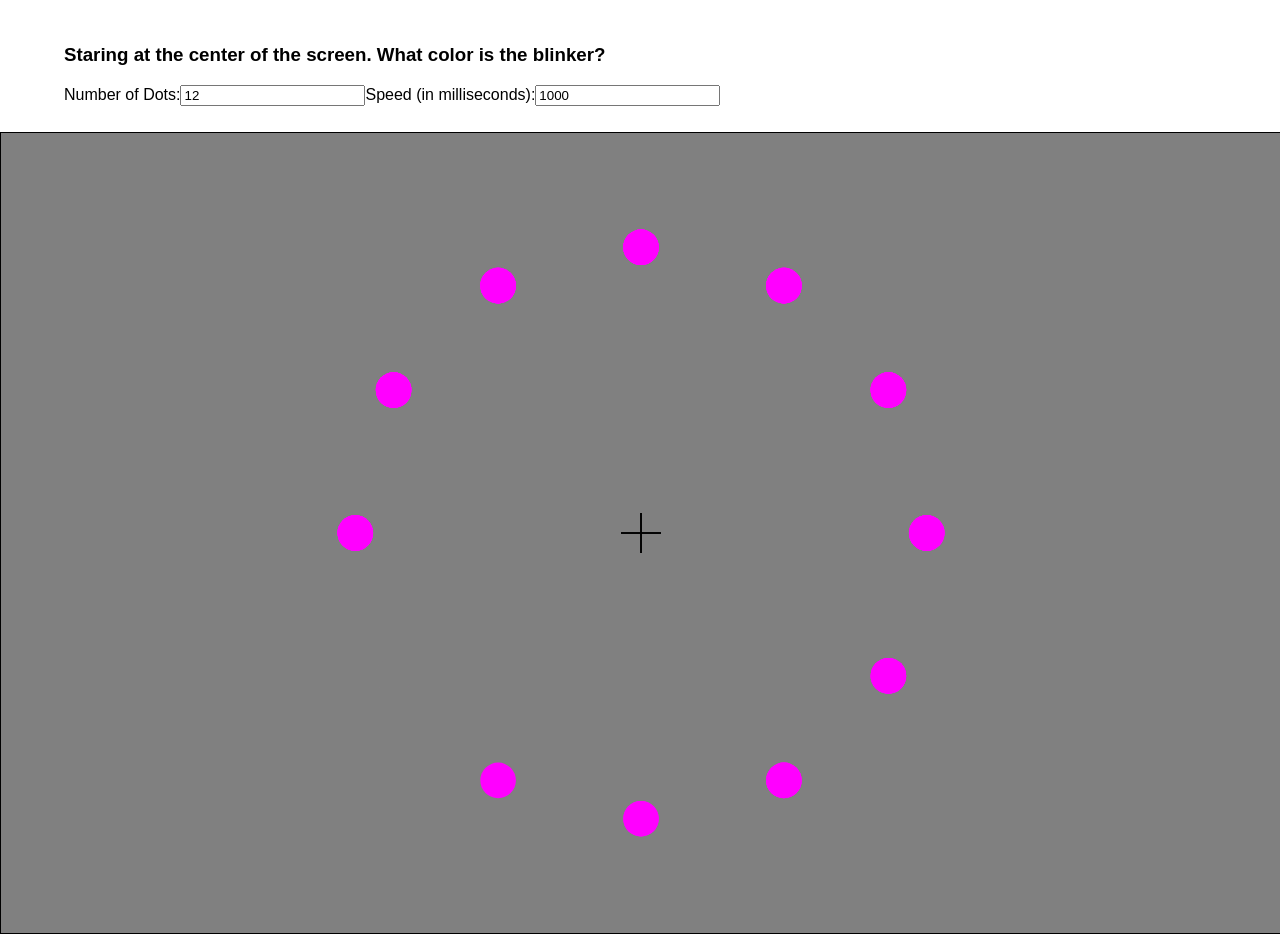
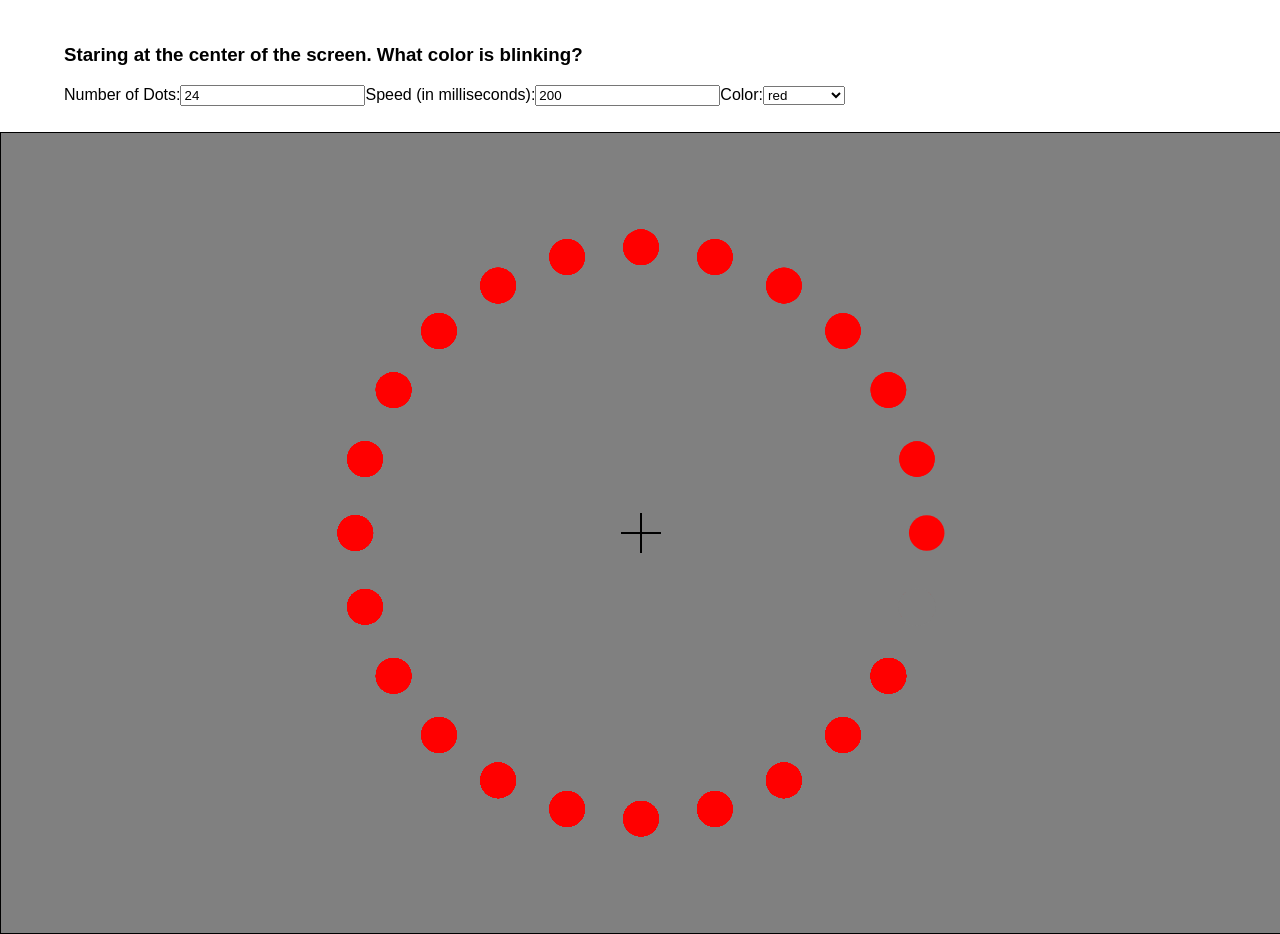
Before and after one commit to xyzy10/react-optical, a React (Create React App) app: page / in a window 1280 px wide. Built offline with nearby package versions, Linux system fonts and the light colour scheme.

Commit message:
added color option

```diff
--- a/src/App.js
+++ b/src/App.js
@@ -7,16 +7,18 @@ import ControlForm from './Components/ControlForm/ControlForm';
 class App extends Component {
   constructor(props) {
     super(props);
-    this.handleOnNumCircleChange = this.handleOnNumCircleChange.bind(this);
+    this.handleNumCircleChange = this.handleNumCircleChange.bind(this);
     this.handleRenderIntervalChange = this.handleRenderIntervalChange.bind(this);
+    this.handleCircleColorChange = this.handleCircleColorChange.bind(this);
 
     this.state = {
-      numberCircle: 12,
-      renderInterval: 1000
+      numberCircle: 24,
+      renderInterval: 200,
+      circleColor: 'red'
     };
   }
 
-  handleOnNumCircleChange(numberCircle) {
+  handleNumCircleChange(numberCircle) {
     this.setState({
       numberCircle: numberCircle
     });
@@ -25,6 +27,12 @@ class App extends Component {
   handleRenderIntervalChange(renderInterval) {
     this.setState({
       renderInterval: renderInterval
+    });
+  }
+
+  handleCircleColorChange(circleColor) {
+    this.setState({
+      circleColor: circleColor
     });
   }
 
@@ -38,6 +46,7 @@ class App extends Component {
 
     const numberCircle = this.state.numberCircle;
     const renderInterval = this.state.renderInterval;
+    const circleColor = this.state.circleColor;
     const myCanvasID = "myCanvas";
 
     // Reset the canvas.
@@ -47,17 +56,20 @@ class App extends Component {
       ctx.clearRect(0, 0, canvas.width, canvas.height);
     }
 
+    // Very important, we need to generated key dynamically to reset the OpticalApp component.
     let key = numberCircle + '-' + renderInterval;
 
     return (
       <div id="AppContainer" >
         <div class="form">
-          <h3 id="message">Staring at the center of the screen. What color is the blinker?</h3>
+          <h3 id="message">Staring at the center of the screen. What color is blinking?</h3>
           <ControlForm
             numberCircle={numberCircle}
+            circleColor={circleColor}
             renderInterval={renderInterval}
-            onNumCircleChange={this.handleOnNumCircleChange}
+            onNumCircleChange={this.handleNumCircleChange}
             onRenderIntervalChange={this.handleRenderIntervalChange}
+            onCircleColorChange={this.handleCircleColorChange}
           />
         </div>
         <canvas id={myCanvasID}
@@ -69,7 +81,7 @@ class App extends Component {
           key={key}
           myCanvasID={myCanvasID}
           numberCircle={numberCircle}
-          circleColor={"magenta"}
+          circleColor={circleColor}
           canvasWidth={canvasWidth}
           canvasHeight={canvasHeight}
           canvasColor={"grey"}
--- a/src/Components/ControlForm/ControlForm.js
+++ b/src/Components/ControlForm/ControlForm.js
@@ -5,10 +5,11 @@ class ControlForm extends React.Component {
     super(props);
     this.handleNumberCircleChange = this.handleNumberCircleChange.bind(this);
     this.handleRenderIntervalChange = this.handleRenderIntervalChange.bind(this);
+    this.handleCircleColorChange = this.handleCircleColorChange.bind(this);
   }
 
   handleNumberCircleChange(event) {
-    if (event.target.value < 3000 && event.target.value > 0) {
+    if (event.target.value < 1000 && event.target.value > 0) {
       this.props.onNumCircleChange(event.target.value);
     }
   }
@@ -17,6 +18,12 @@ class ControlForm extends React.Component {
     if (event.target.value > 0) {
       this.props.onRenderIntervalChange(event.target.value);
     }
+  }
+
+  handleCircleColorChange(event) {
+    // if (event.target.value > 0) {
+      this.props.onCircleColorChange(event.target.value);
+    // }
   }
 
   render() {
@@ -30,6 +37,15 @@ class ControlForm extends React.Component {
           Speed (in milliseconds):
           <input type="number" value={this.props.renderInterval} onChange={this.handleRenderIntervalChange} />
         </label>
+        <label>
+          Color:
+          <select value={this.props.circleColor} onChange={this.handleCircleColorChange}>
+            <option value="red">red</option>
+            <option value="green">green</option>
+            <option value="blue">blue</option>
+            <option value="magenta">mangenta</option>
+          </select>
+        </label>
       </form>
     );
   }
```
